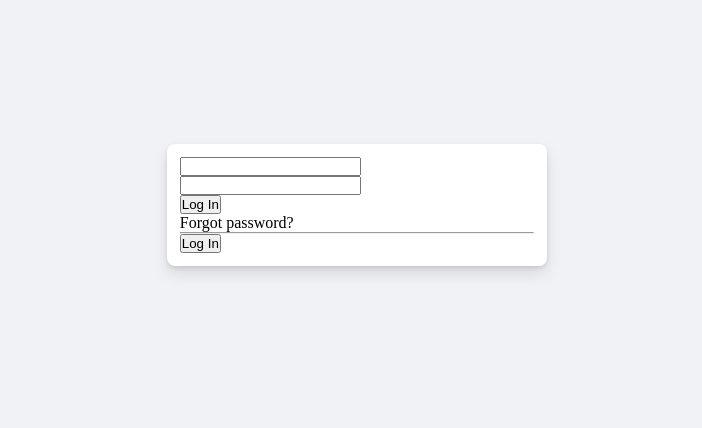
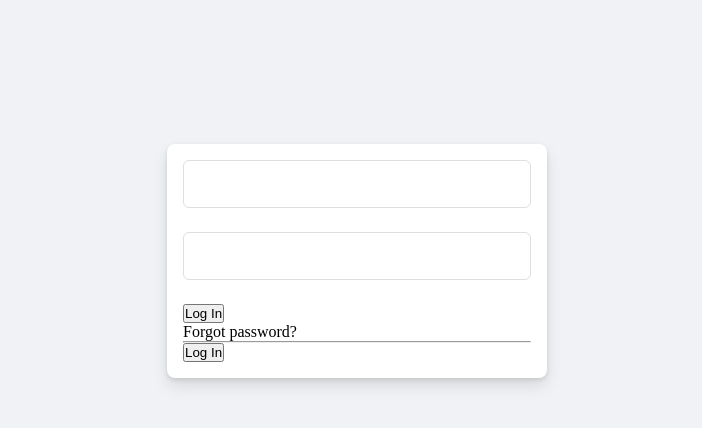
Before and after one commit to mrrayo/FacebookF, a plain HTML site: page index.html in a window 1280 px wide. Shown: the top 428 px of the page, 578-1280 px from the left. Drawn offline with Linux system fonts and the light colour scheme.

Commit message:
make-two-text-boxes-styles

```diff
--- a/index.html
+++ b/index.html
@@ -29,8 +29,8 @@
                             <div class="input">
                                 <input type="text" class="inp--text">
                             </div>
-                            <div class="input">
-                                <input type="text" class="inp--pass">
+                            <div class="input pass">
+                                <input type="text" class="inp--text ">
                             </div>
                             <div class="fm-btn">
                                 <button type="button" class="btn">Log In</button>
--- a/scss/main.scss
+++ b/scss/main.scss
@@ -12,7 +12,8 @@
   .container {
     height: 100%;
 
-    .row { //row
+    .row {
+      //row
       .top--body__left {
         text-align: left;
         padding-top: 13rem;
@@ -40,10 +41,27 @@
 
         .main-form {
           background-color: white;
-          padding: 0.8rem;
+          padding: 1rem;
           border-radius: 8px;
           box-shadow: 0 2px 4px rgba(0, 0, 0, 0.1),
             0 8px 16px rgba(0, 0, 0, 0.1);
+
+          .input {
+            // padding: 6px;
+            padding: 12px 14px;
+            border: 1px solid #dddfe2;
+            border-radius: 6px;
+            .inp--text {
+              width: 330px;
+              height: 22px;
+              border: none;
+              outline: none;
+              font-size: 17px;
+            }
+          }
+          .pass {
+            margin: 1.5rem 0;
+          }
         }
       }
     } // row
```
Also changed, not shown: css/main.css, 1 other file.
